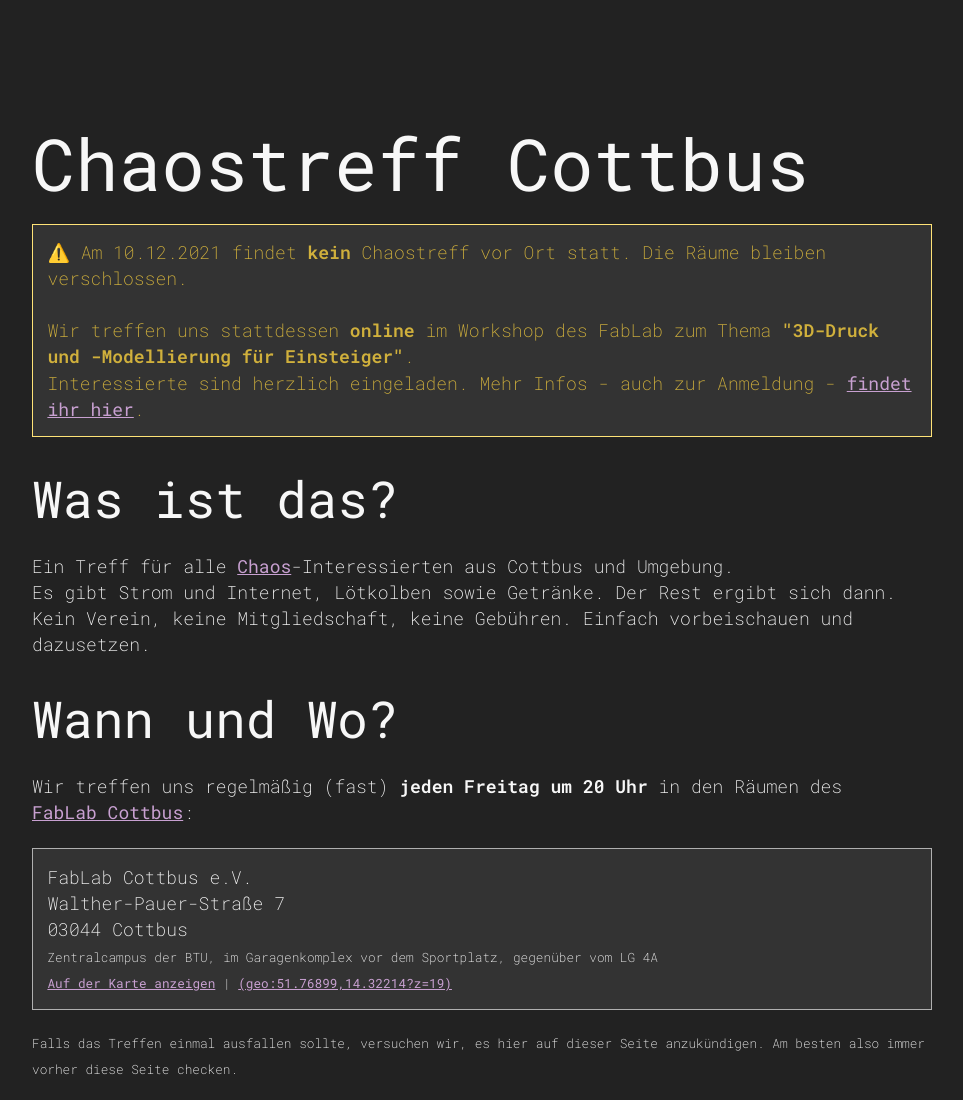
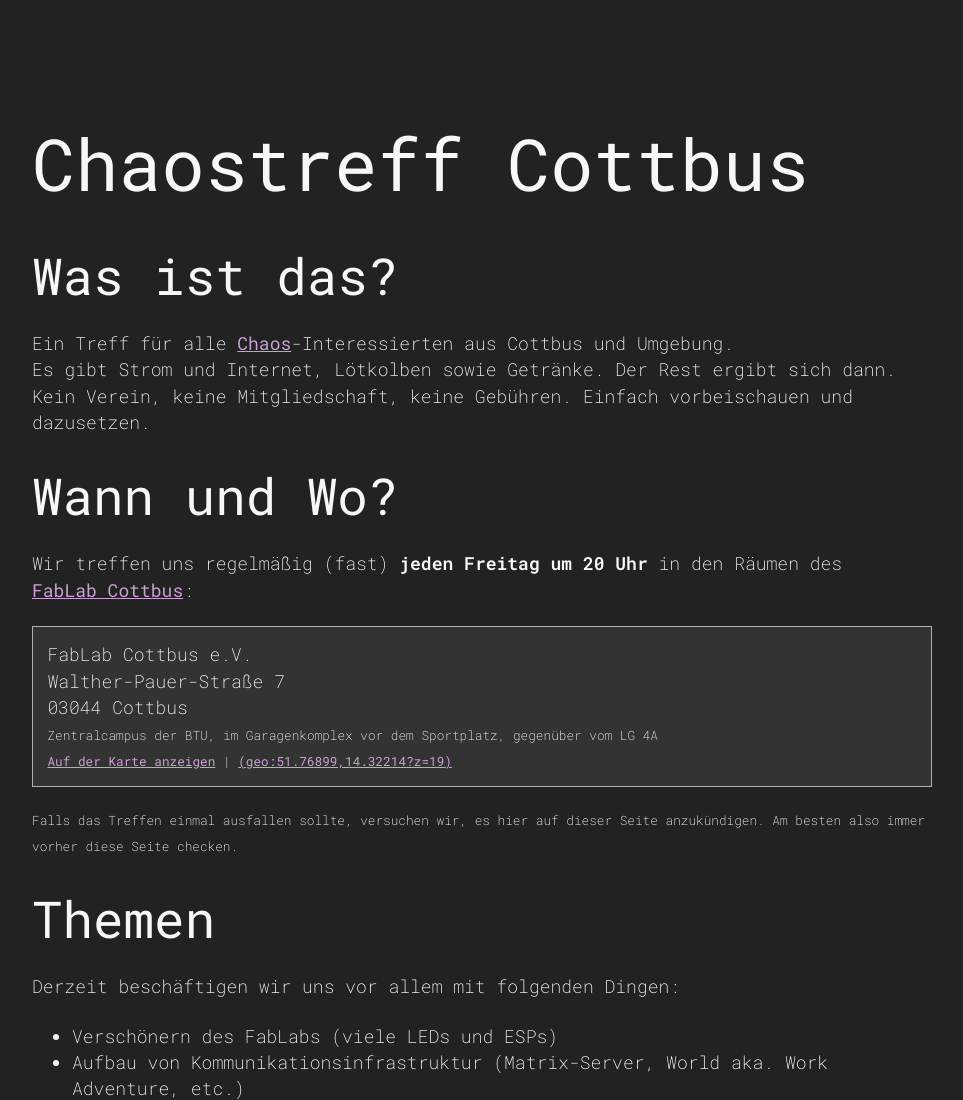
Before and after one commit to chaos-cb/chaos-cb.github.io, a plain HTML site: page index.html in a window 1280 px wide. Shown: the top 1100 px of the page, without its empty margins (158-1121 px from the left). Drawn offline with Linux system fonts and the light colour scheme.

Commit message:
Remove meeting alert

```diff
--- a/index.html
+++ b/index.html
@@ -22,12 +22,11 @@
     <h1>Chaostreff Cottbus</h1>
 
     <!-- Info-Box für wichtige Ankündigungen -->
-    <aside class="box alert">
-        <p>⚠️ Am 10.12.2021 findet <strong>kein</strong> Chaostreff vor Ort statt. Die Räume bleiben verschlossen.<br><br>
-            Wir treffen uns stattdessen <strong>online</strong> im Workshop des FabLab zum Thema <strong>"3D-Druck und -Modellierung für Einsteiger"</strong>.<br>
-            Interessierte sind herzlich eingeladen. Mehr Infos - auch zur Anmeldung - <a href="https://fablab-cottbus.de/blog/mofab-online-workshops" target="_blank">findet ihr hier</a>.
-        </p>
-    </aside>
+    <!--
+        <aside class="box alert">
+            <p>⚠️ Am 10.12.2021 findet <strong>kein</strong> Chaostreff statt. Die Räume bleiben verschlossen.</p>
+        </aside>
+    -->
 
     <section>
         <h2>Was ist das?</h2>
```
